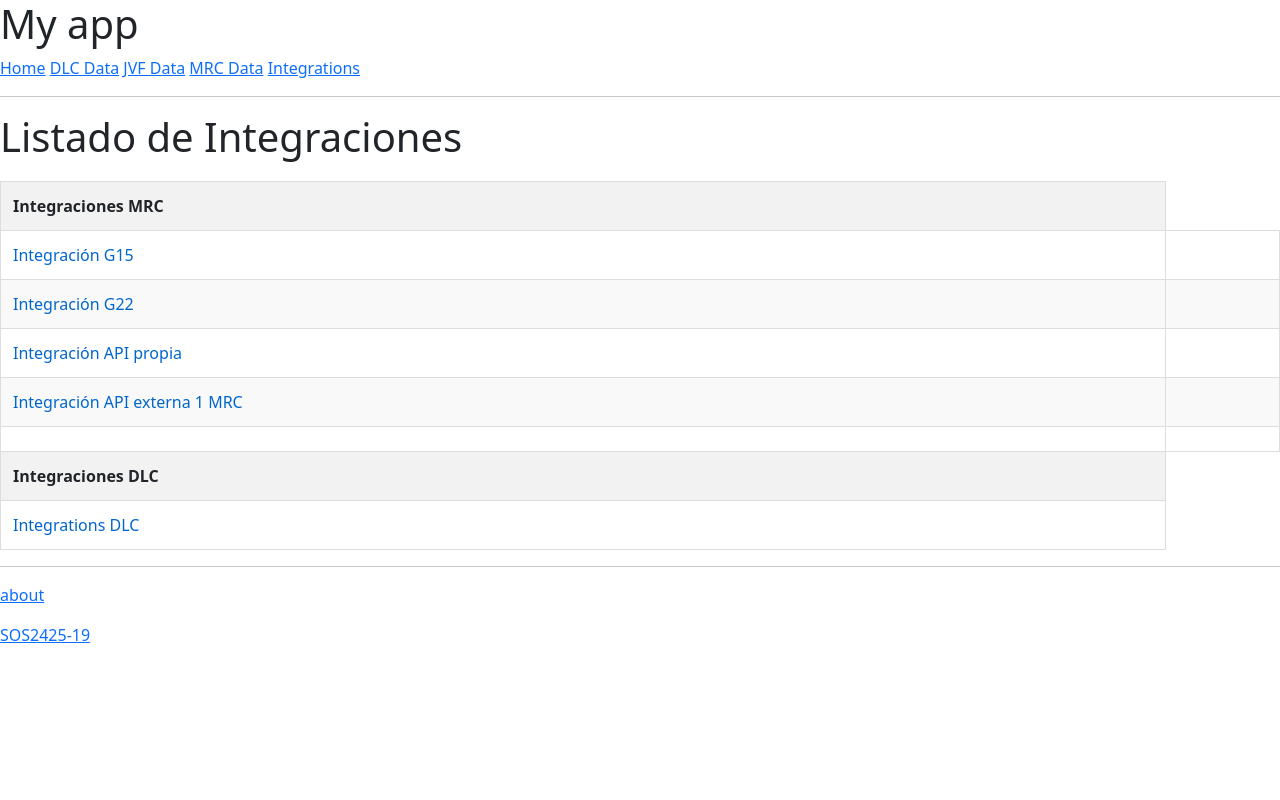
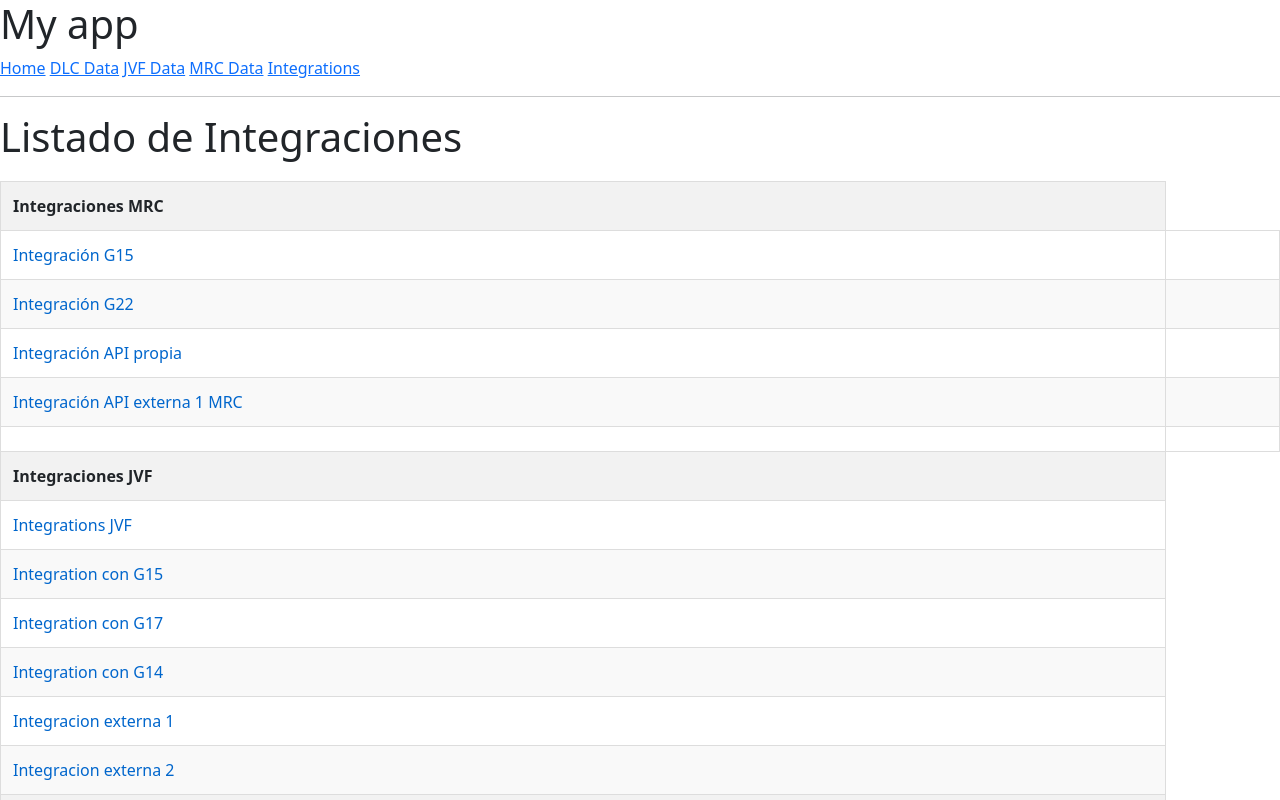
Before and after one commit to gti-sos/SOS2425-19, a SvelteKit app in the folder src/front/: page /integrations in a window 1280 px wide. Shown: the top 800 px of the page. Built offline with nearby package versions, Linux system fonts and the light colour scheme; no server answers.

Commit message:
archivo integraciones actualizado con JVF

```diff
--- a/src/front/src/routes/integrations/+page.svelte
+++ b/src/front/src/routes/integrations/+page.svelte
@@ -86,6 +86,44 @@
         </tbody>
         <thead>
             <tr>
+                <th>Integraciones JVF</th>
+            </tr>
+        </thead>
+        <tbody>
+            <tr>
+                <td>
+                    <a href="/ownerships-changes-stats/graph">Integrations JVF</a>
+                </td>
+            </tr>
+
+            <tr>
+                <td>
+                    <a href="/ownerships-changes-stats/graph/G15-precipitation-stats">Integration con G15</a>
+                </td>
+            </tr>
+            <tr>
+                <td>
+                    <a href="/ownerships-changes-stats/graph/G17-students-satisfaction">Integration con G17</a>
+                </td>
+            </tr>
+            <tr>
+                <td>
+                    <a href="/ownerships-changes-stats/graph/G14-cybercrime-data">Integration con G14</a>
+                </td>
+            </tr>
+            <tr>
+                <td>
+                    <a href="/ownerships-changes-stats/graph/apiExterna1">Integracion externa 1</a>
+                </td>
+            </tr>
+            <tr>
+                <td>
+                    <a href="/ownerships-changes-stats/graph/apiExterna2">Integracion externa 2</a>
+                </td>
+            </tr>
+        </tbody>
+        <thead>
+            <tr>
                 <th>Integraciones DLC</th>
             </tr>
         </thead>
--- a/src/front/src/routes/ownerships-changes-stats/graph/G17-students-satisfaction/+page.svelte
+++ b/src/front/src/routes/ownerships-changes-stats/graph/G17-students-satisfaction/+page.svelte
@@ -20,7 +20,9 @@
         let exChangesData = await api1.json();
 
         //datos api externa
-        const api2 = await fetch("https://sos2425-17.onrender.com/api/v2/students_satisfaction");
+
+        const api2 = await fetch("https://sos2425-17.onrender.com/api/v2/students_satisfaction/");
+
         const studentsData = await api2.json();
 
         let totalSatisfaction = 0;
```
Also changed, not shown: src/front/src/routes/ownerships-changes-stats/graph/G14-cybercrime-data/+page.svelte (renamed from src/front/src/routes/ownerships-changes-stats/graph/G14-cybercrime-stats/+page.svelte, +17 -7 lines), src/front/src/routes/ownerships-changes-stats/graph/G15-precipitation-stats/+page.svelte (+52 -9 lines).
